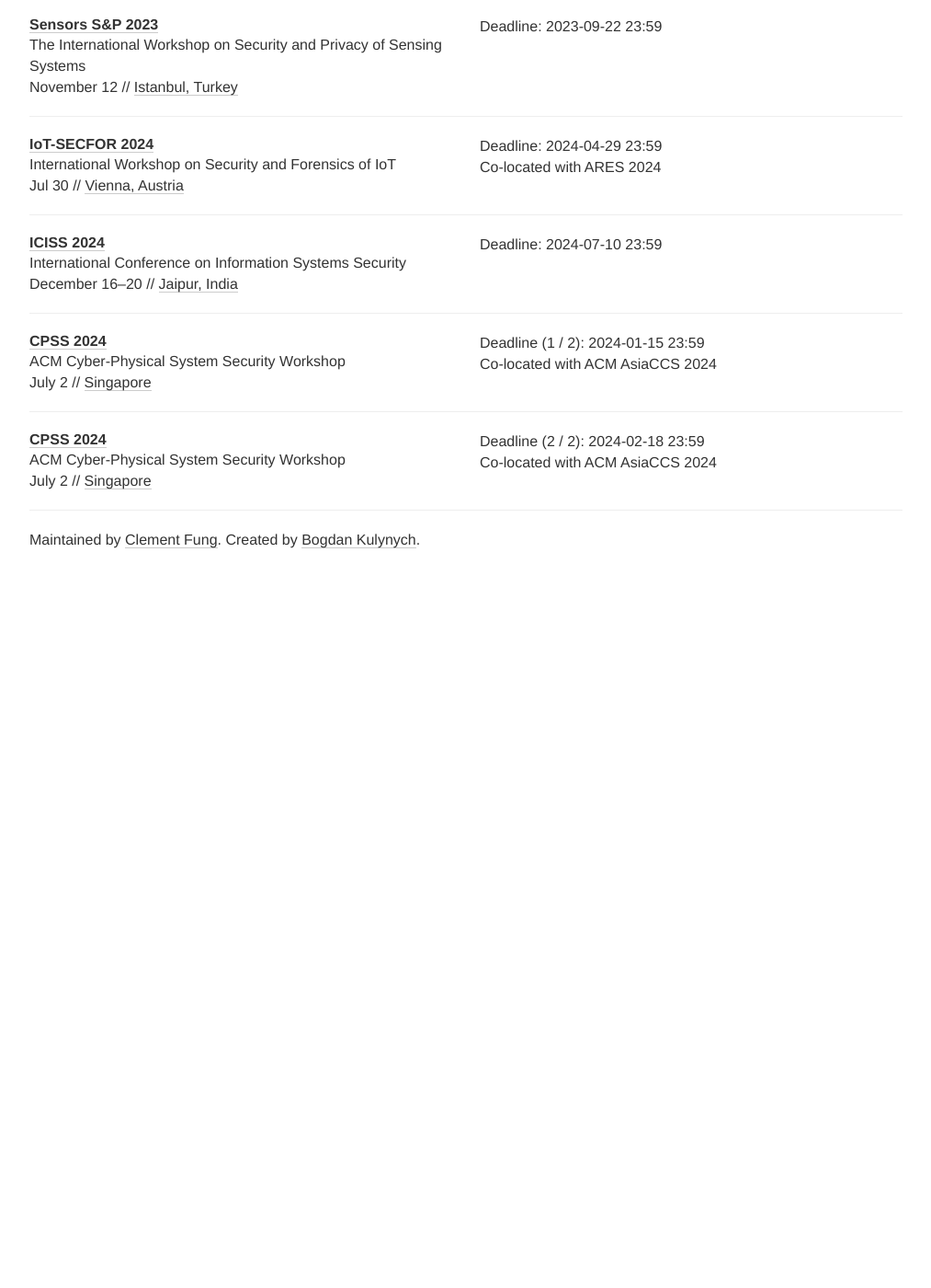
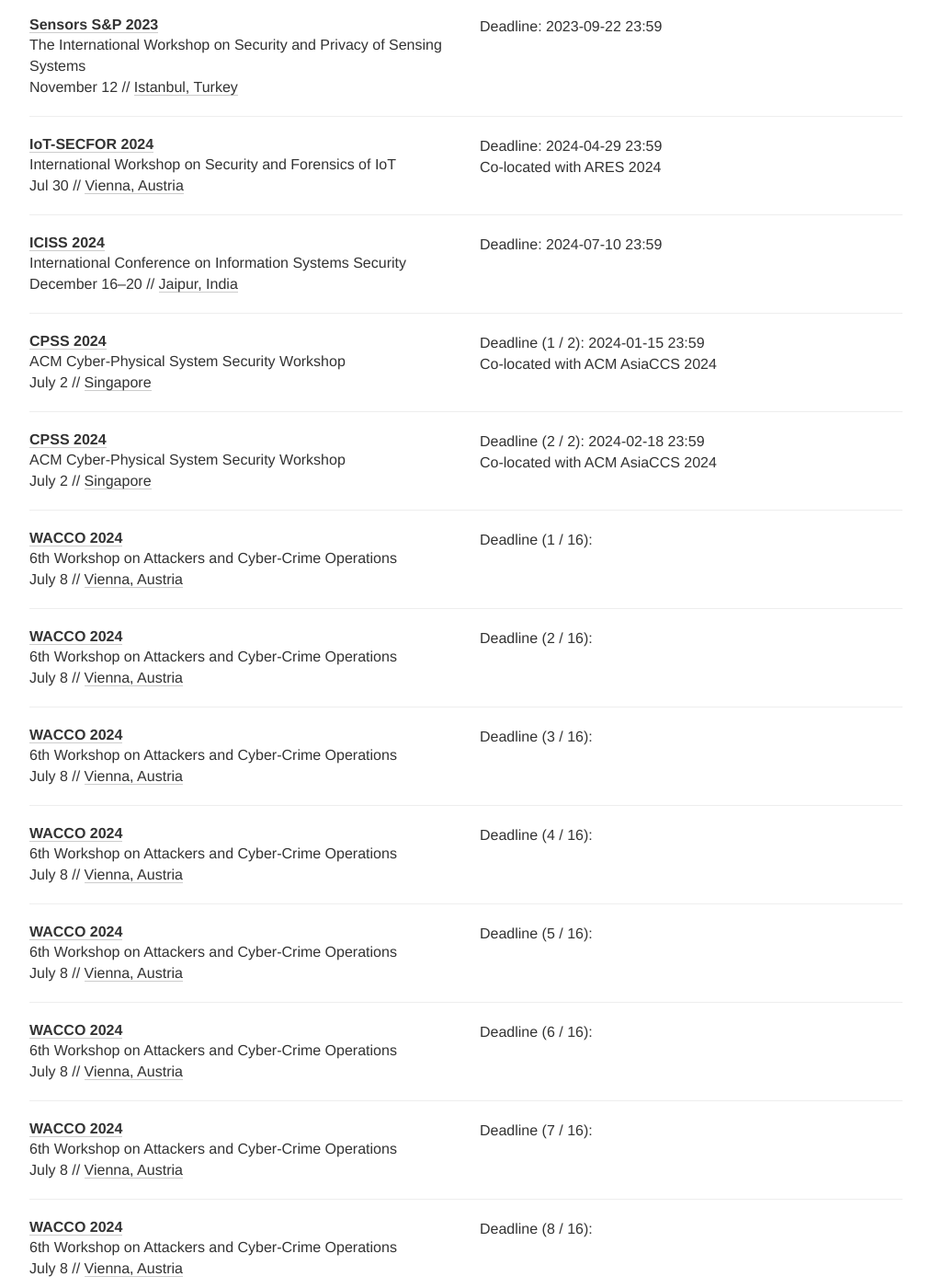
Before and after one commit to sec-deadlines/sec-deadlines.github.io, a Jekyll site: the page built from index.html, in a window 1280 px wide and 1400 px high, scrolled down 12200 px. Shown: the whole window at 92% size, without its empty margins (133-1146 px from the left). Built offline with Jekyll 4.4.1, drawn with Linux system fonts in a browser that asks for light colours; nearby versions of some CDN libraries; comment, search, counter and statistics services are not loaded; before the commit the page ends 12830 px from its top, so only the background shows below that; some of the changed text lies outside the part shown.

Commit message:
Update conferences.yml
Add WACCO Workshop

```diff
--- a/_data/conferences.yml
+++ b/_data/conferences.yml
@@ -864,3 +864,12 @@
   date: "July 2"
   place: Singapore
   tags: [SEC, PRIV, CONF]
+
+- name: WACCO
+  description: 6th Workshop on Attackers and Cyber-Crime Operations
+  year: 2024
+  link: https://wacco-workshop.org/
+  deadline: "2024-15-03 23:59"
+  date: July 8
+  place: Vienna, Austria
+  tags: [SEC, PRIV]
```
